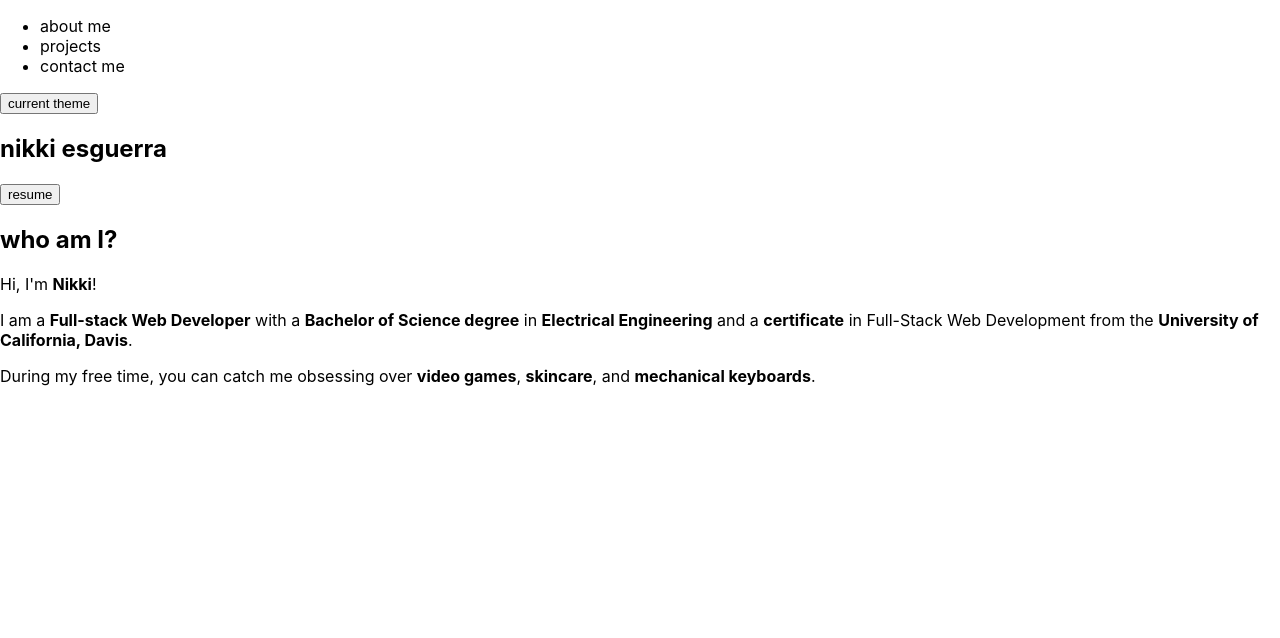
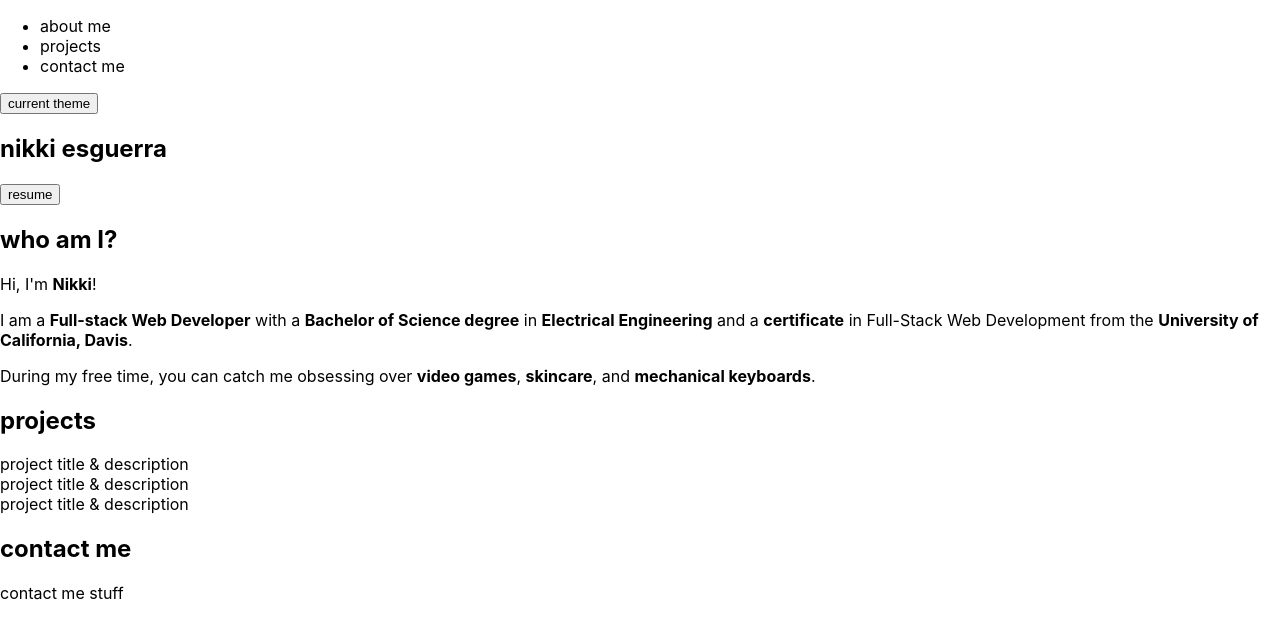
Before and after one commit to desguerra/desguerra.github.io, a React (Create React App) app: page / in a window 1280 px wide. Shown: the top 638 px of the page. Built offline with nearby package versions, Linux system fonts and the light colour scheme.

Commit message:
finish skeleton for components

```diff
--- a/src/App.js
+++ b/src/App.js
@@ -2,6 +2,8 @@ import React from 'react';
 import Header from './components/Header';
 import Hero from './components/Hero';
 import About from './components/About';
+import Portfolio from './components/Portfolio';
+import Contact from './components/Contact';
 
 function App() {
 
@@ -15,6 +17,9 @@ function App() {
 
         <About />
 
+        <Portfolio />
+
+        <Contact />
       </main>
 
     </div>
--- /dev/null
+++ b/src/components/Contact/index.js
@@ -0,0 +1,16 @@
+import React from 'react';
+
+function Contact() {
+
+  return (
+    <section>
+      <h2>contact me</h2>
+
+      <div>
+        contact me stuff
+      </div>
+    </section>
+  );
+}
+
+export default Contact;
--- a/src/components/Portfolio/index.js
+++ b/src/components/Portfolio/index.js
@@ -0,0 +1,17 @@
+import React from 'react';
+import Project from '../Project';
+
+function Portfolio() {
+
+  return (
+    <section>
+      <h2>projects</h2>
+
+      <Project />
+      <Project />
+      <Project />
+    </section>
+  );
+}
+
+export default Portfolio;
--- /dev/null
+++ b/src/components/Project/index.js
@@ -0,0 +1,12 @@
+import React from 'react';
+
+function Project() {
+
+  return (
+    <article>
+      project title & description
+    </article>
+  );
+}
+
+export default Project;
```
Also changed, not shown: src/components/Footer/index.js (added, +12 -0 lines), src/components/Projects/index.js (deleted).
